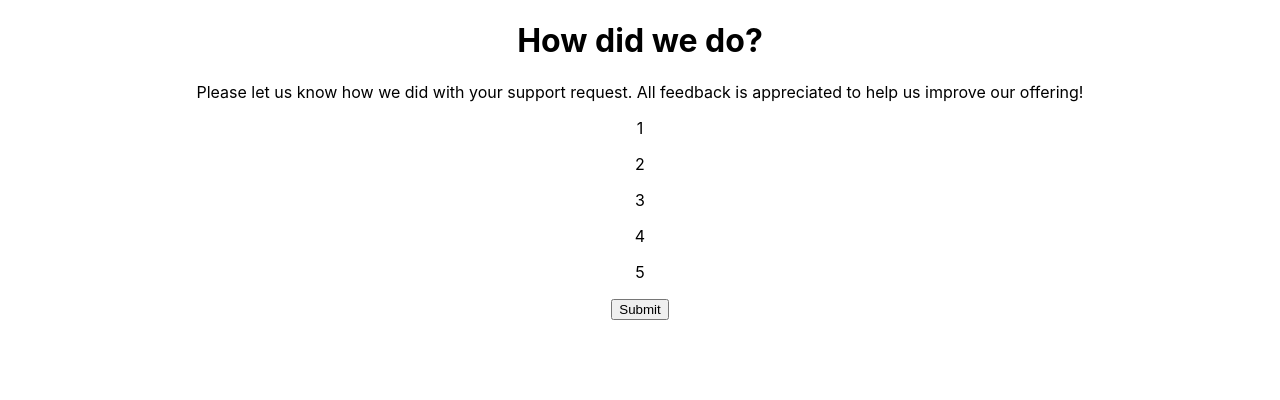
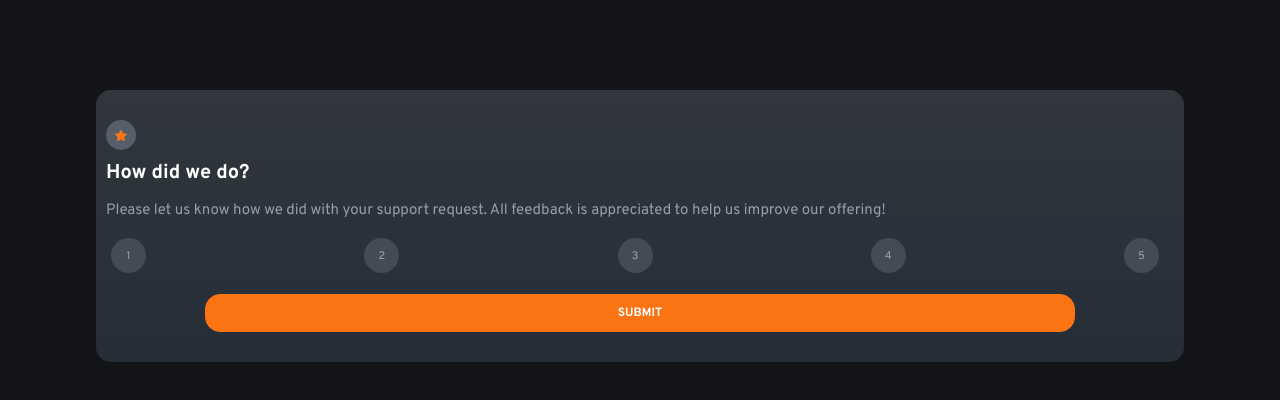
Before and after one commit to jmsherry/reece-answer, a React (Create React App) app: page / in a window 1280 px wide. Shown: the top 400 px of the page. Built offline with nearby package versions, Linux system fonts and the light colour scheme.

Commit message:
Finalised the rating page CSS.

```diff
--- a/package.json
+++ b/package.json
@@ -3,12 +3,17 @@
   "version": "0.1.0",
   "private": true,
   "dependencies": {
+    "@emotion/react": "^11.9.3",
+    "@emotion/styled": "^11.9.3",
+    "@mui/icons-material": "^5.8.4",
+    "@mui/material": "^5.8.4",
     "@testing-library/jest-dom": "^5.16.4",
     "@testing-library/react": "^13.3.0",
     "@testing-library/user-event": "^13.5.0",
     "react": "^18.1.0",
     "react-dom": "^18.1.0",
     "react-scripts": "5.0.1",
+    "styled-components": "^5.3.5",
     "web-vitals": "^2.1.4"
   },
   "scripts": {
--- a/public/index.html
+++ b/public/index.html
@@ -24,6 +24,11 @@
       work correctly both with client-side routing and a non-root public URL.
       Learn how to configure a non-root public URL by running `npm run build`.
     -->
+
+    <!-- Fonts -->
+    <link rel="preconnect" href="https://fonts.googleapis.com">
+    <link rel="preconnect" href="https://fonts.gstatic.com" crossorigin>
+    <link href="https://fonts.googleapis.com/css2?family=Overpass:wght@400;700&display=swap" rel="stylesheet">
     <title>Frontend Mentor | Interactive rating component</title>
   </head>
   <body>
--- a/src/App.js
+++ b/src/App.js
@@ -1,5 +1,6 @@
 import './App.css';
 import Rating from './pages/Rating.jsx';
+import styledComponents from 'styled-components';
 
 
 
--- a/src/index.css
+++ b/src/index.css
@@ -5,6 +5,7 @@ body {
     sans-serif;
   -webkit-font-smoothing: antialiased;
   -moz-osx-font-smoothing: grayscale;
+  background-color: hsl(216, 12%, 8%);
 }
 
 code {
--- a/src/pages/Rating.jsx
+++ b/src/pages/Rating.jsx
@@ -1,14 +1,32 @@
-import React from 'react'
+import React from "react";
+import styled from "@emotion/styled";
+import "./../style.css"
+import StarIcon from "./../images/icon-star.svg"
+
 
 function rating() {
   return (
-      <>
-         <h1>How did we do?</h1>
-         <p>Please let us know how we did with your support request. All feedback is appreciated to help us improve  our offering!</p>
-         <p className='numberSelector'>1</p> <p className='numberSelector'>2</p> <p className='numberSelector'>3</p> <p className='numberSelector'>4</p> <p className='numberSelector'>5</p>
-         <button>Submit</button>
-      </>
-  )
+    <>
+      <div className="appView">
+        <div className="ratingsContainer">
+          <div className="starContainer"><img src={StarIcon} className="starIcon" /></div>
+          <h1 className="ratingHeading">How did we do?</h1>
+          <p className="ratingText">
+            Please let us know how we did with your support request. All feedback
+            is appreciated to help us improve our offering!
+          </p>
+          <div className="numberBar">
+            <p className="numberSelector">1</p>
+            <p className="numberSelector">2</p>
+            <p className="numberSelector">3</p>
+            <p className="numberSelector">4</p>
+            <p className="numberSelector">5</p>
+          </div>
+         <div className="btnContainer"> <button className="submitBtn">SUBMIT</button></div>
+        </div>
+      </div>
+    </>
+  );
 }
 
-export default rating
+export default rating;
--- /dev/null
+++ b/src/style.css
@@ -0,0 +1,112 @@
+/* Primary */
+
+/* - Orange: hsl(25, 97%, 53%)
+
+### Neutral
+
+- White: hsl(0, 0%, 100%)
+- Light Grey: hsl(217, 12%, 63%)
+- Medium Grey: hsl(216, 12%, 54%)
+- Dark Blue: hsl(213, 19%, 18%)
+- Very Dark Blue: hsl(216, 12%, 8%) */
+
+
+/* RATINGS CONTAINER */
+
+.ratingsContainer {
+    display: flex;
+    flex-direction: column;
+    margin: auto;
+    /* margin-top: 40px; */
+    background-image: linear-gradient(180deg,hsl(216, 12%, 54%, .3), hsl(213, 19%, 18%));
+    border-radius: 15px;
+    padding: 30px 0 30px 0;
+    width: 85%;
+    margin-top: 90px;
+}
+
+/* STAR ICON */
+
+.starContainer {
+    margin: 0 0 10px 10px;
+    display: flex;
+    background-color: hsl(216, 12%, 54%, .5);
+    height: 30px;
+    width: 30px;
+    border-radius: 50%;
+}
+
+.starIcon {
+ margin: auto;
+ height: 11px;
+}
+
+/* HEADING */
+
+.ratingHeading {
+    font-family: 'Overpass', sans-serif;
+    font-weight: 700;
+    color: hsl(0, 0%, 100%);
+    font-size: 20px;
+    margin: 0 10px 0 10px;
+    text-align: left;
+}
+
+/* RATING TEXT */
+
+.ratingText {
+    display: flex;
+    font-family: 'Overpass', sans-serif;
+    color: hsl(217, 12%, 63%);
+    font-size: 15px;
+    margin-left: 10px;
+    margin-right: 10px;
+    margin-bottom: 7px;
+    text-align: left;
+}
+
+/* NUMBERS */
+
+.numberBar {
+    margin: 0 15px 10px 5px;
+    display: flex;
+    justify-content: space-between;
+}
+
+.numberSelector {
+    font-size: 11px;
+    font-family: 'Overpass', sans-serif;
+    display: inline-flex;
+    color: hsl(0, 0%, 100%, .5);
+    background-color: hsl(216, 12%, 54%, .3);
+    height: 35px;
+    width: 35px;
+    border-radius: 50%;
+    margin-left: 10px;
+    margin-right: 10px;
+    align-items: center;
+    justify-content: center;
+}
+
+
+/* SUBMIT BUTTON */
+
+.btnContainer {
+    display: flex;
+    justify-content: center;
+}
+
+.submitBtn {
+    display: inline-flex;
+    font-family: 'Overpass', sans-serif;
+    font-weight: 700;
+    color: white;
+    padding: 10px 0 10px 0;
+    background: hsl(25, 97%, 53%);
+    border: 0.5px solid hsl(25, 97%, 53%);
+    border-radius: 15px;
+    width: 80%;
+    height: 20%;
+    font-size: 12px;
+    justify-content: center;
+}
```
Also changed, not shown: src/styles/styles.css (deleted), 1 other file (tests, documents, lock files or other folders).
